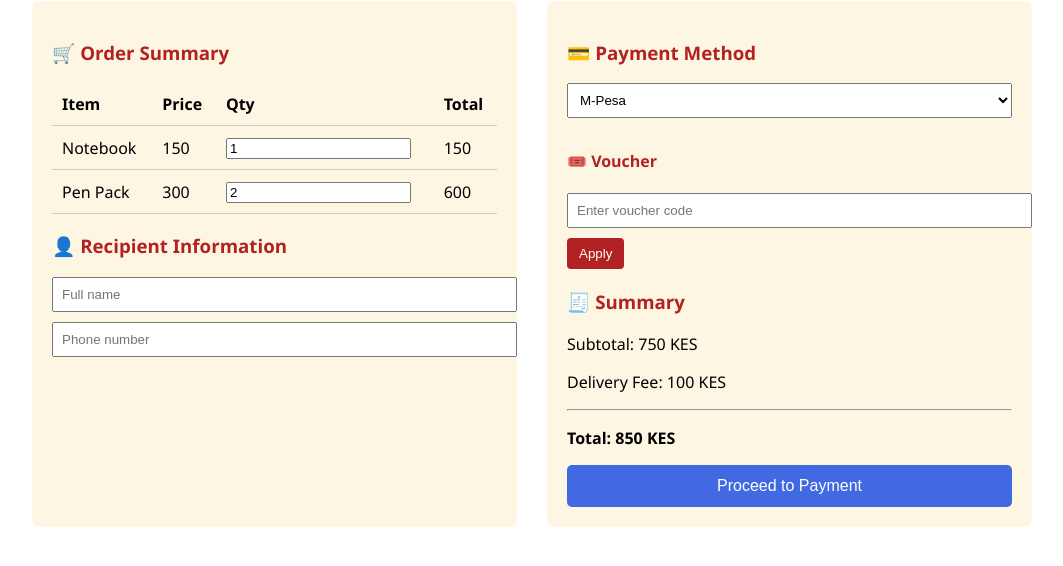
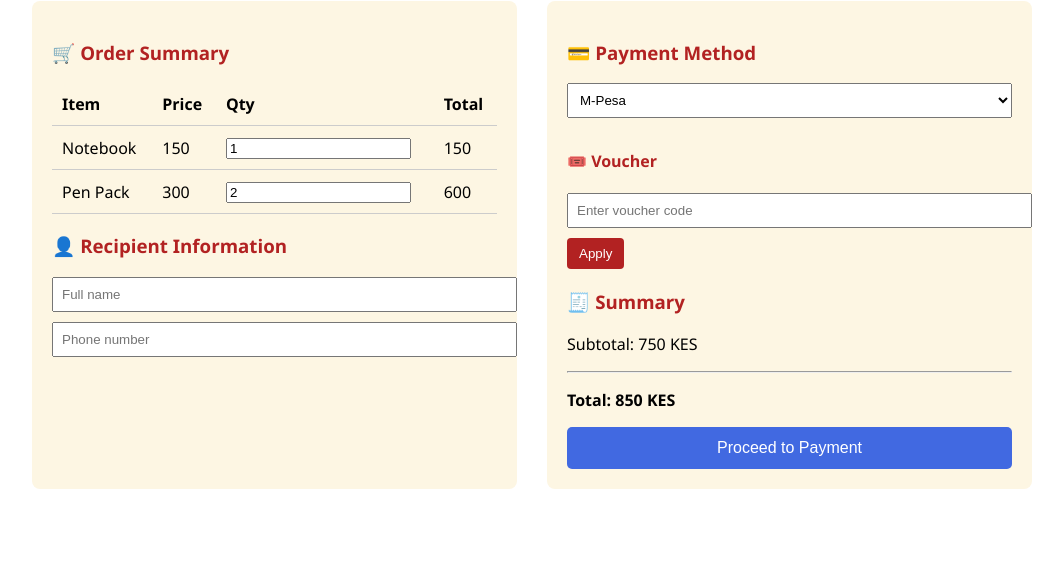
Before and after one commit to Wambuiwarigi/StrathMart, a website: page Cart.html in a window 1280 px wide. Shown: the part 92-658 px from the top of the page, without its empty margins (108-1171 px from the left). Drawn offline with Linux system fonts and the light colour scheme.

Commit message:
Cart added

```diff
--- a/Cart.html
+++ b/Cart.html
@@ -145,7 +145,6 @@
         <div class="summary">
           <h3>🧾 Summary</h3>
           <p>Subtotal: <span id="subtotal">750</span> KES</p>
-          <p>Delivery Fee: <span id="delivery-fee">100</span> KES</p>
           <hr>
           <p><strong>Total: <span id="final-total">850</span> KES</strong></p>
         </div>
```
